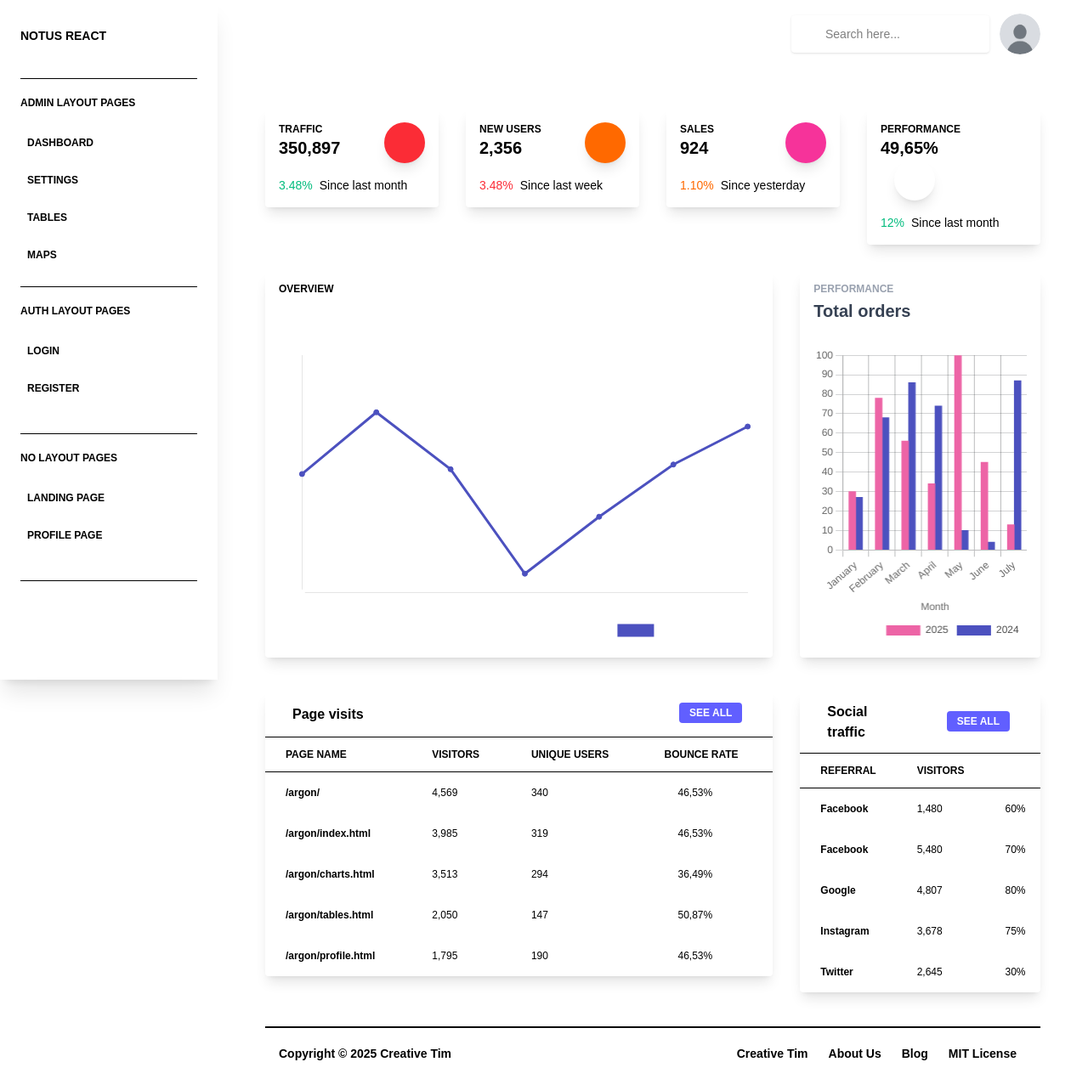
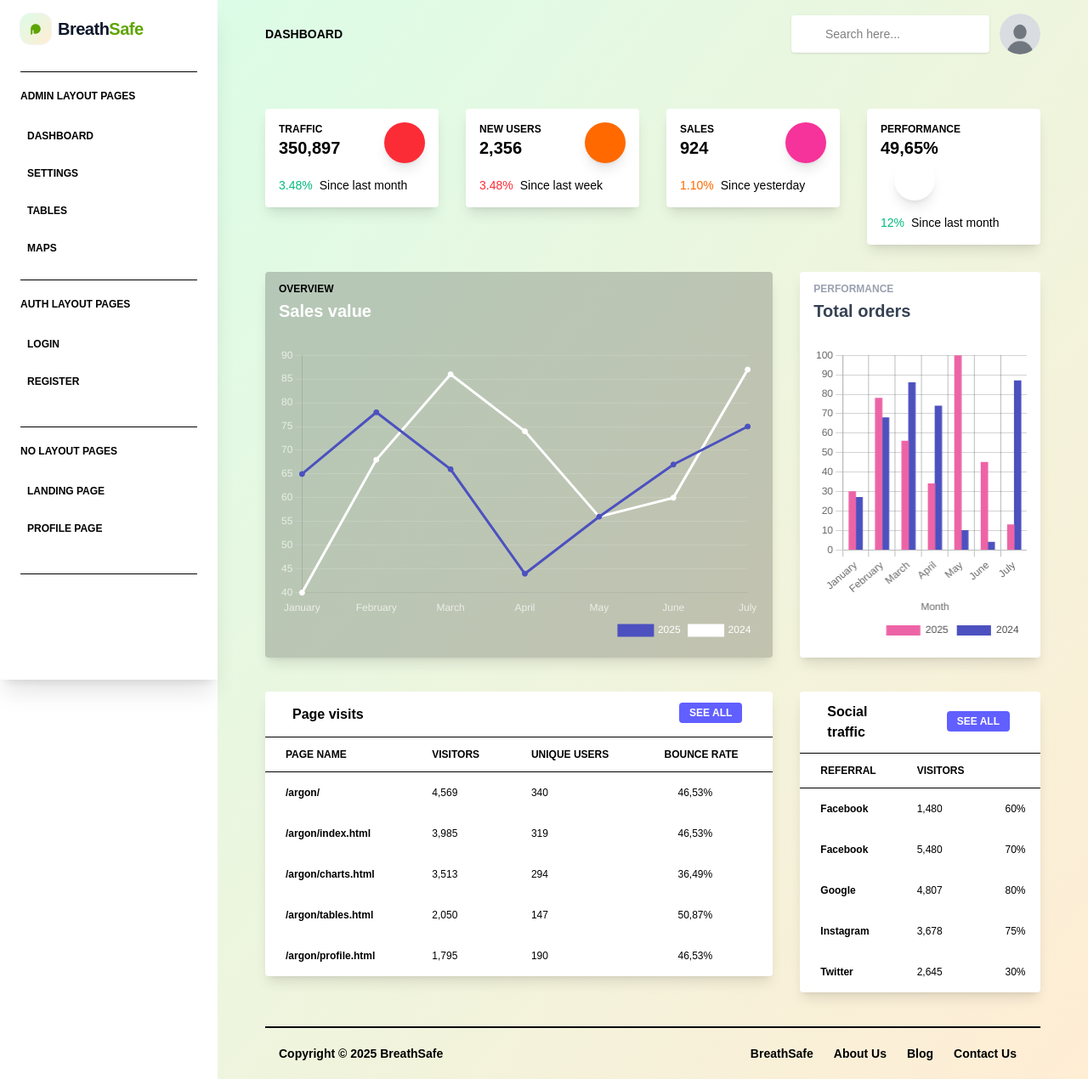
Before and after one commit to nipun-munasinghe/Breathsafe-App, a Next.js app: page /admin/dashboard in a window 1280 px wide. Shown: the whole page at 85% size. Built offline with nearby package versions, Linux system fonts and the light colour scheme.

Commit message:
customize db

```diff
--- a/app/admin/layout.tsx
+++ b/app/admin/layout.tsx
@@ -15,7 +15,7 @@ export default function AdminLayout({
     return (
         <>
             <Sidebar />
-            <div className="relative md:ml-64 bg-blueGray-100 min-h-screen">
+            <div className="relative md:ml-64 bg-gradient-to-br from-green-100 to-orange-100 min-h-screen">
                 <AdminNavbar />
                 {/* Header */}
                 <HeaderStats />
--- a/components/admin/CardLineChart.tsx
+++ b/components/admin/CardLineChart.tsx
@@ -123,7 +123,7 @@ export default function CardLineChart() {
     }, []);
 
     return (
-        <div className="relative flex flex-col min-w-0 break-words w-full mb-6 shadow-lg rounded bg-blueGray-700">
+        <div className="relative flex flex-col min-w-0 break-words w-full mb-6 shadow-lg rounded bg-black/20">
             <div className="rounded-t mb-0 px-4 py-3 bg-transparent">
                 <div className="flex flex-wrap items-center">
                     <div className="relative w-full max-w-full flex-grow flex-1">
--- a/components/admin/FooterAdmin.tsx
+++ b/components/admin/FooterAdmin.tsx
@@ -13,12 +13,12 @@ const FooterAdmin: React.FC = () => {
                         <div className="text-sm text-blueGray-500 font-semibold py-1 text-center md:text-left">
                             Copyright © {year}{" "}
                             <a
-                                href="https://www.creative-tim.com?ref=nr-footer-admin"
+                                href="/"
                                 target="_blank"
                                 rel="noopener noreferrer"
                                 className="text-blueGray-500 hover:text-blueGray-700 text-sm font-semibold py-1"
                             >
-                                Creative Tim
+                                BreathSafe
                             </a>
                         </div>
                     </div>
@@ -28,17 +28,17 @@ const FooterAdmin: React.FC = () => {
                         <ul className="flex flex-wrap list-none md:justify-end justify-center">
                             <li>
                                 <a
-                                    href="https://www.creative-tim.com?ref=nr-footer-admin"
+                                    href="/"
                                     target="_blank"
                                     rel="noopener noreferrer"
                                     className="text-blueGray-600 hover:text-blueGray-800 text-sm font-semibold block py-1 px-3"
                                 >
-                                    Creative Tim
+                                    BreathSafe
                                 </a>
                             </li>
                             <li>
                                 <a
-                                    href="https://www.creative-tim.com/presentation?ref=nr-footer-admin"
+                                    href="/"
                                     target="_blank"
                                     rel="noopener noreferrer"
                                     className="text-blueGray-600 hover:text-blueGray-800 text-sm font-semibold block py-1 px-3"
@@ -48,7 +48,7 @@ const FooterAdmin: React.FC = () => {
                             </li>
                             <li>
                                 <a
-                                    href="http://blog.creative-tim.com?ref=nr-footer-admin"
+                                    href="/"
                                     target="_blank"
                                     rel="noopener noreferrer"
                                     className="text-blueGray-600 hover:text-blueGray-800 text-sm font-semibold block py-1 px-3"
@@ -58,12 +58,12 @@ const FooterAdmin: React.FC = () => {
                             </li>
                             <li>
                                 <a
-                                    href="https://github.com/creativetimofficial/notus-react/blob/main/LICENSE.md?ref=nr-footer-admin"
+                                    href="/"
                                     target="_blank"
                                     rel="noopener noreferrer"
                                     className="text-blueGray-600 hover:text-blueGray-800 text-sm font-semibold block py-1 px-3"
                                 >
-                                    MIT License
+                                    Contact Us
                                 </a>
                             </li>
                         </ul>
--- a/components/admin/NavBar.tsx
+++ b/components/admin/NavBar.tsx
@@ -11,7 +11,7 @@ export default function Navbar() {
                 <div className="w-full mx-auto items-center flex justify-between md:flex-nowrap flex-wrap md:px-10 px-4">
                     {/* Brand */}
                     <a
-                        className="text-white text-sm uppercase hidden lg:inline-block font-semibold"
+                        className="text-black text-sm uppercase hidden lg:inline-block font-semibold"
                         href="#"
                         onClick={(e) => e.preventDefault()}
                     >
--- a/components/admin/SideBar.tsx
+++ b/components/admin/SideBar.tsx
@@ -1,6 +1,6 @@
 "use client";
 
-import React, { useState } from "react";
+import React, {useState} from "react";
 import Link from "next/link";
 
 import NotificationDropdown from "@/components/admin/NotificationDropdown";
@@ -15,8 +15,10 @@ const Sidebar: React.FC = () => {
 
     return (
         <>
-            <nav className="md:left-0 md:block md:fixed md:top-0 md:bottom-0 md:overflow-y-auto md:flex-row md:flex-nowrap md:overflow-hidden shadow-xl bg-white flex flex-wrap items-center justify-between relative md:w-64 z-10 py-4 px-6">
-                <div className="md:flex-col md:items-stretch md:min-h-full md:flex-nowrap px-0 flex flex-wrap items-center justify-between w-full mx-auto">
+            <nav
+                className="md:left-0 md:block md:fixed md:top-0 md:bottom-0 md:overflow-y-auto md:flex-row md:flex-nowrap md:overflow-hidden shadow-xl bg-white flex flex-wrap items-center justify-between relative md:w-64 z-10 py-4 px-6">
+                <div
+                    className="md:flex-col md:items-stretch md:min-h-full md:flex-nowrap px-0 flex flex-wrap items-center justify-between w-full mx-auto">
                     {/* Toggler */}
                     <button
                         className="cursor-pointer text-black opacity-50 md:hidden px-3 py-1 text-xl leading-none bg-transparent rounded border border-solid border-transparent"
@@ -27,20 +29,30 @@ const Sidebar: React.FC = () => {
                     </button>
 
                     {/* Brand */}
-                    <Link
-                        className="md:block text-left md:pb-2 text-blueGray-600 mr-0 inline-block whitespace-nowrap text-sm uppercase font-bold p-4 px-0"
-                        href="/"
-                    >
-                        Notus React
+                    <Link href="/" className="group inline-flex items-center gap-2">
+                        <span
+                            className={"inline-grid h-9 w-9 place-items-center rounded-xl ring-1 bg-gradient-to-br from-green-100 to-orange-100 ring-black/5"}
+                        >
+                          <svg viewBox="0 0 24 24" aria-hidden className="h-5 w-5">
+                            <path
+                                d="M5 12c0-3.866 3.134-7 7-7a7 7 0 0 1 0 14h-1.5a1.5 1.5 0 0 1-1.5-1.5v-3.25a.75.75 0 0 0-1.5 0V18A2 2 0 0 1 5 20"
+                                fill="currentColor"
+                                className={"text-lime-600"}
+                            />
+                          </svg>
+                        </span>
+                        <span className={"text-xl font-bold tracking-tight text-slate-900"}>
+                          Breath<span className={"text-lime-600"}>Safe</span>
+                        </span>
                     </Link>
 
                     {/* User (mobile) */}
                     <ul className="md:hidden items-center flex flex-wrap list-none">
                         <li className="inline-block relative">
-                            <NotificationDropdown />
+                            <NotificationDropdown/>
                         </li>
                         <li className="inline-block relative">
-                            <UserDropdown />
+                            <UserDropdown/>
                         </li>
                     </ul>
 
@@ -49,7 +61,8 @@ const Sidebar: React.FC = () => {
                         className={`md:flex md:flex-col md:items-stretch md:opacity-100 md:relative md:mt-4 md:shadow-none shadow absolute top-0 left-0 right-0 z-40 overflow-y-auto overflow-x-hidden h-auto items-center flex-1 rounded ${collapseShow}`}
                     >
                         {/* Collapse header (mobile only) */}
-                        <div className="md:min-w-full md:hidden block pb-4 mb-4 border-b border-solid border-blueGray-200">
+                        <div
+                            className="md:min-w-full md:hidden block pb-4 mb-4 border-b border-solid border-blueGray-200">
                             <div className="flex flex-wrap">
                                 <div className="w-6/12">
                                     <Link
@@ -83,7 +96,7 @@ const Sidebar: React.FC = () => {
                         </form>
 
                         {/* Divider */}
-                        <hr className="my-4 md:min-w-full" />
+                        <hr className="my-4 md:min-w-full"/>
 
                         {/* Admin Layout Pages */}
                         <h6 className="md:min-w-full text-blueGray-500 text-xs uppercase font-bold block pt-1 pb-4 no-underline">
@@ -172,7 +185,7 @@ const Sidebar: React.FC = () => {
                         </ul>
 
                         {/* Divider */}
-                        <hr className="my-4 md:min-w-full" />
+                        <hr className="my-4 md:min-w-full"/>
 
                         {/* Auth Layout Pages */}
                         <h6 className="md:min-w-full text-blueGray-500 text-xs uppercase font-bold block pt-1 pb-4 no-underline">
@@ -201,7 +214,7 @@ const Sidebar: React.FC = () => {
                         </ul>
 
                         {/* Divider */}
-                        <hr className="my-4 md:min-w-full" />
+                        <hr className="my-4 md:min-w-full"/>
 
                         {/* No Layout Pages */}
                         <h6 className="md:min-w-full text-blueGray-500 text-xs uppercase font-bold block pt-1 pb-4 no-underline">
@@ -230,7 +243,7 @@ const Sidebar: React.FC = () => {
                         </ul>
 
                         {/* Divider */}
-                        <hr className="my-4 md:min-w-full" />
+                        <hr className="my-4 md:min-w-full"/>
 
                     </div>
                 </div>
```
